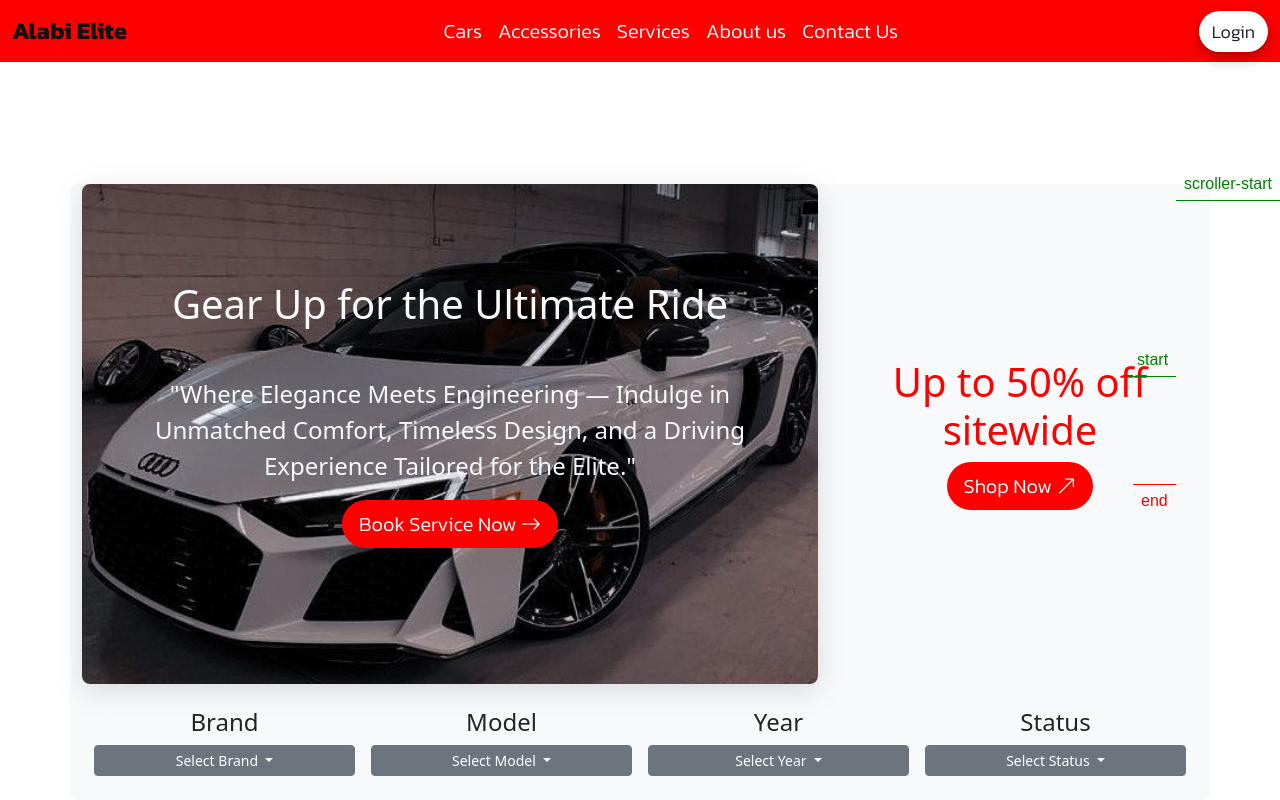
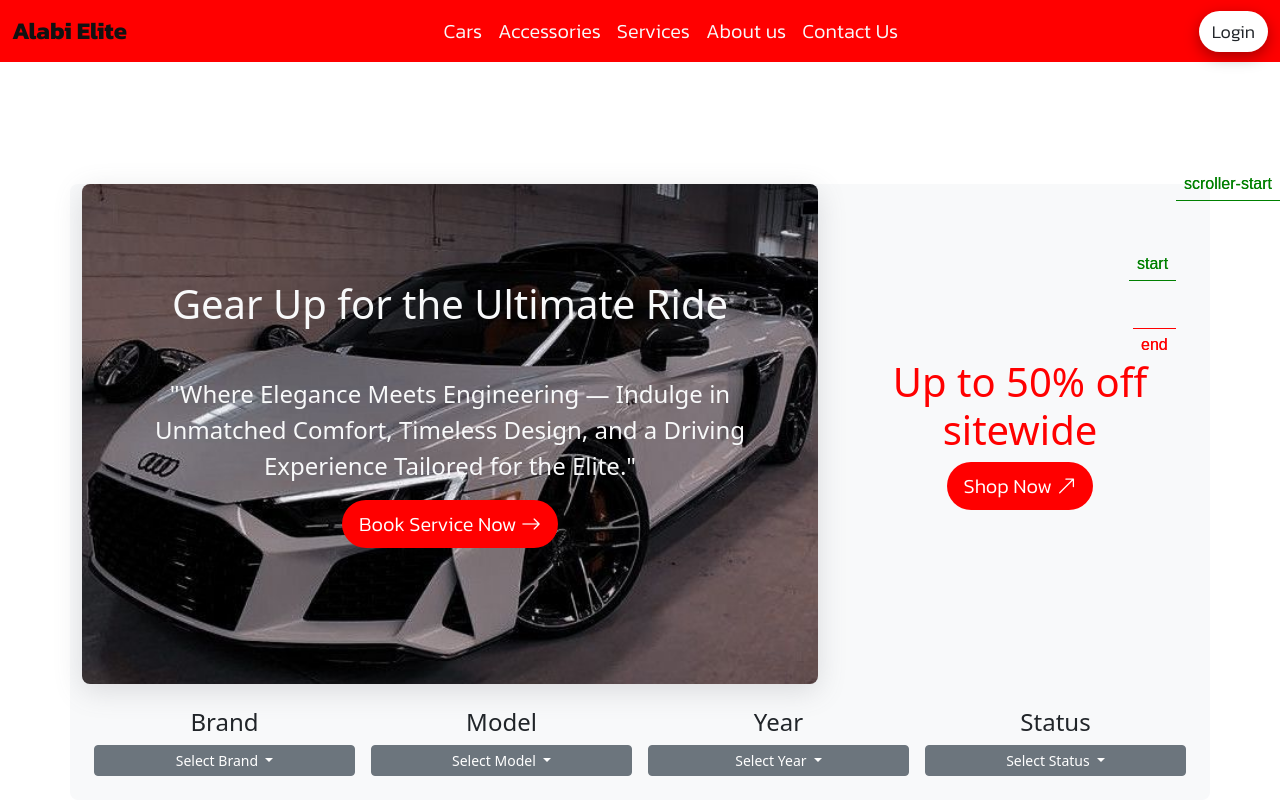
Before and after one commit to TimiMaliki/GSAP_PROJECTS, a plain HTML site: page AlabiElite/index.html in a window 1280 px wide. Shown: the top 800 px of the page. Drawn offline with nearby package versions, Linux system fonts and the light colour scheme.

Commit message:
added : scrollTrigger

```diff
--- a/AlabiElite/index.html
+++ b/AlabiElite/index.html
@@ -139,8 +139,8 @@
               <div
                 class="hero-img-text position-absolute text-center top-0 start-0 mt-5 p-5 w-100"
               >
-                <h1 class="text-light fs-1 ">Gear Up for the Ultimate Ride</h1>
-                <p class="mt-5 text-light fs-4 upsale-trigger">
+                <h1 class="text-light fs-1 upsale-trigger">Gear Up for the Ultimate Ride</h1>
+                <p class="mt-5 text-light fs-4">
                   "Where Elegance Meets Engineering — Indulge in Unmatched
                   Comfort, Timeless Design, and a Driving Experience Tailored
                   for the Elite."
--- a/AlabiElite/src/js/index.js
+++ b/AlabiElite/src/js/index.js
@@ -8,6 +8,9 @@ document.addEventListener("DOMContentLoaded", ()=> {
     //HERO GSAP EFFECTS
     const upSale  = document.querySelector('.sale-text')
     const upSaleTrigger = document.querySelector(".upsale-trigger")
+     const saleBtn = document.querySelector(".sale-btn")
+    const dropDownBtn = document.querySelectorAll(".dropdowns")
+
 
 
  gsap.from(upSale , {
@@ -25,33 +28,19 @@ document.addEventListener("DOMContentLoaded", ()=> {
     })
 
 
-
-
-
-})
-
-
-
- // const saleBtn = document.querySelector(".sale-btn")
-    // const dropDownBtn = document.querySelectorAll(".dropdowns")
-
-    // gsap.from(upSale , {
-    //     duration : 2,
-    //     x : 300 ,
-    //     rotation : -90,
-    //     opacity : 0,
-    //     delay:1,
-    //     ease : "elastic.out(1, 1)"
-    // })
-
-    // gsap.from (saleBtn , {
-    //     duration : 2,
-    //     x : -300 ,
-    //     rotation : -90,
-    //     opacity : 0,
-    //     delay:2,
-    //     ease : "elastic.out(1, 1)"
-    // })
+        gsap.from (saleBtn , {
+        duration : 2,
+        x : -300 ,
+        rotation : -90,
+        opacity : 0,
+        delay:2,
+        ease : "elastic.out(1, 1)",
+        scrollTrigger : {
+            trigger : upSaleTrigger,
+            markers : true,
+            start: "top 25%"
+        }
+    })
 
     // gsap.from(dropDownBtn , {
     //     duration : 2,
@@ -63,6 +52,16 @@ document.addEventListener("DOMContentLoaded", ()=> {
     //     }
 
     // })
+
+
+
+})
+
+
+
+
+
+
 
 
 
```
